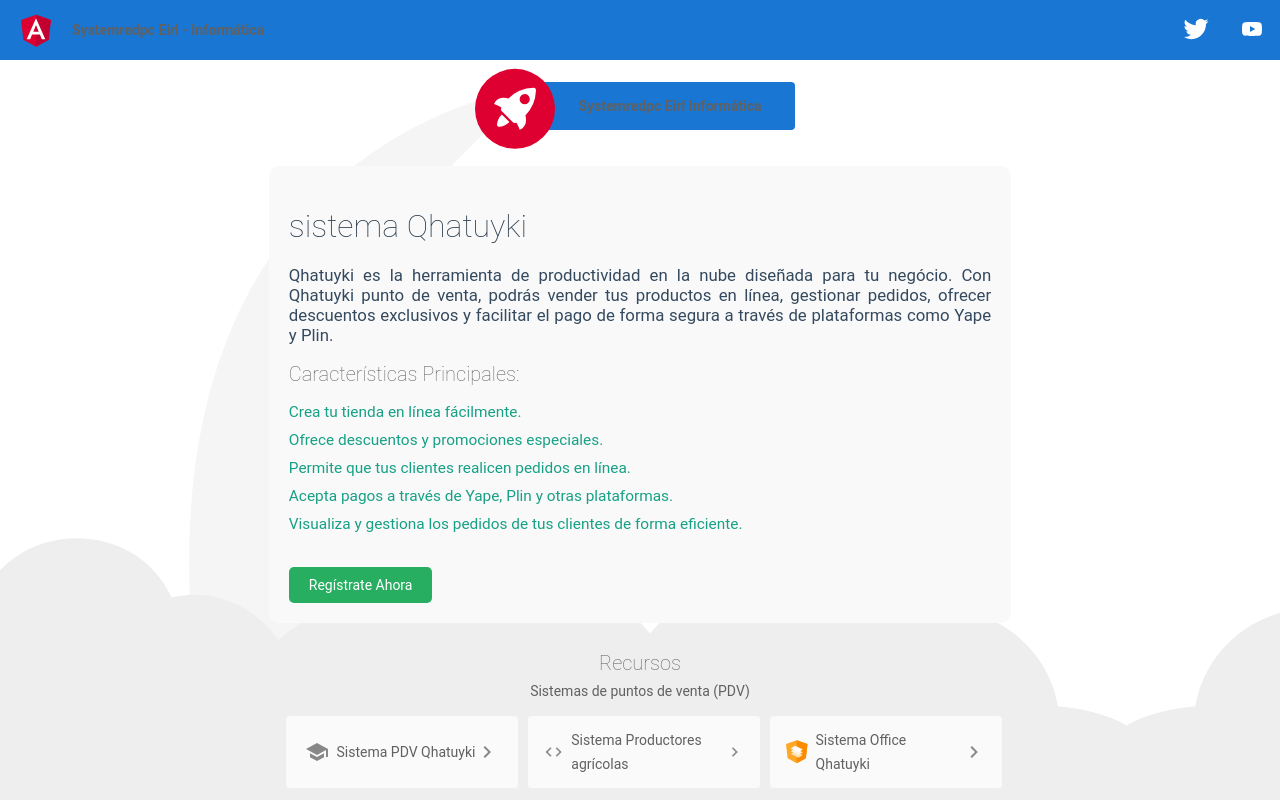
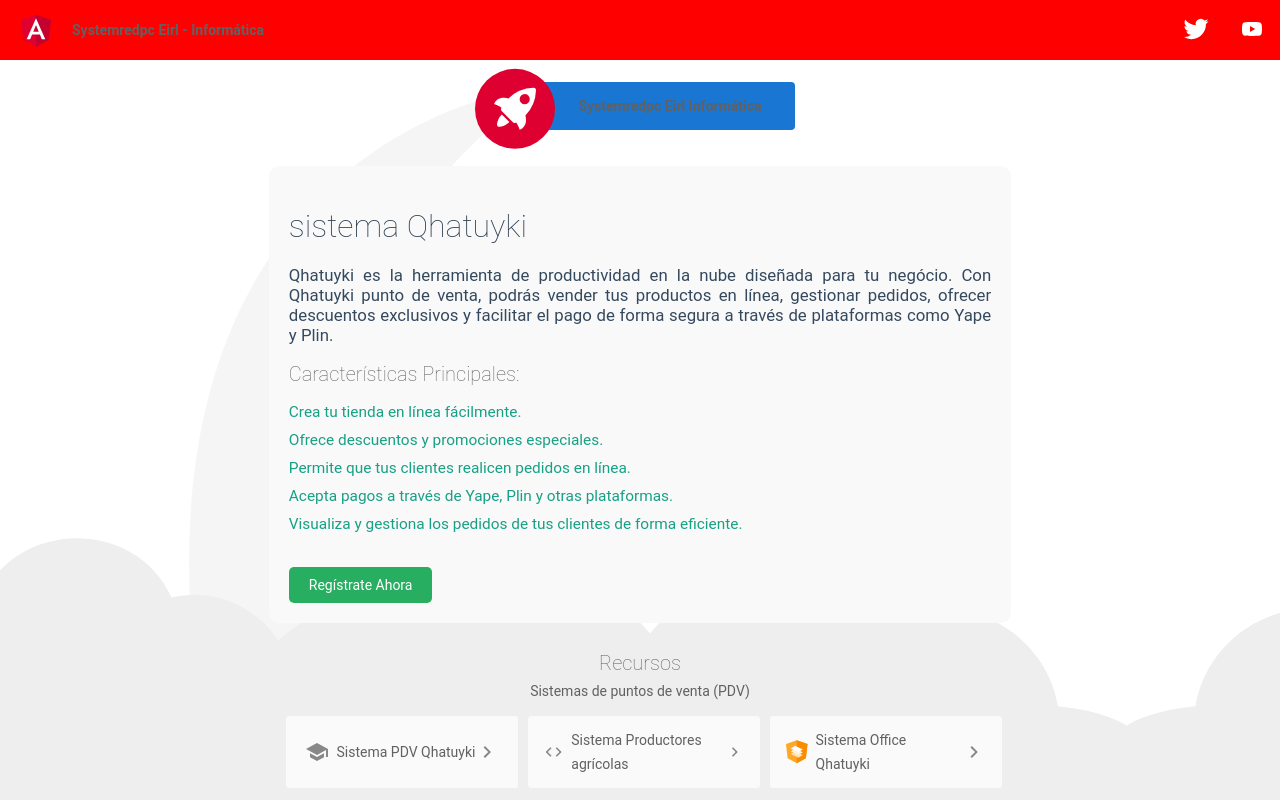
Before and after one commit to jmalpartida/my-first-static-web-app, an Angular app: page / in a window 1280 px wide. Shown: the top 800 px of the page. Built offline with nearby package versions, Linux system fonts and the light colour scheme.

Commit message:
Update app.component.html

```diff
--- a/src/app/app.component.html
+++ b/src/app/app.component.html
@@ -42,7 +42,7 @@
     height: 60px;
     display: flex;
     align-items: center;
-    background-color: #1976d2;
+    background-color: rgb(255, 0, 0);
     color: white;
     font-weight: 600;
   }
```
